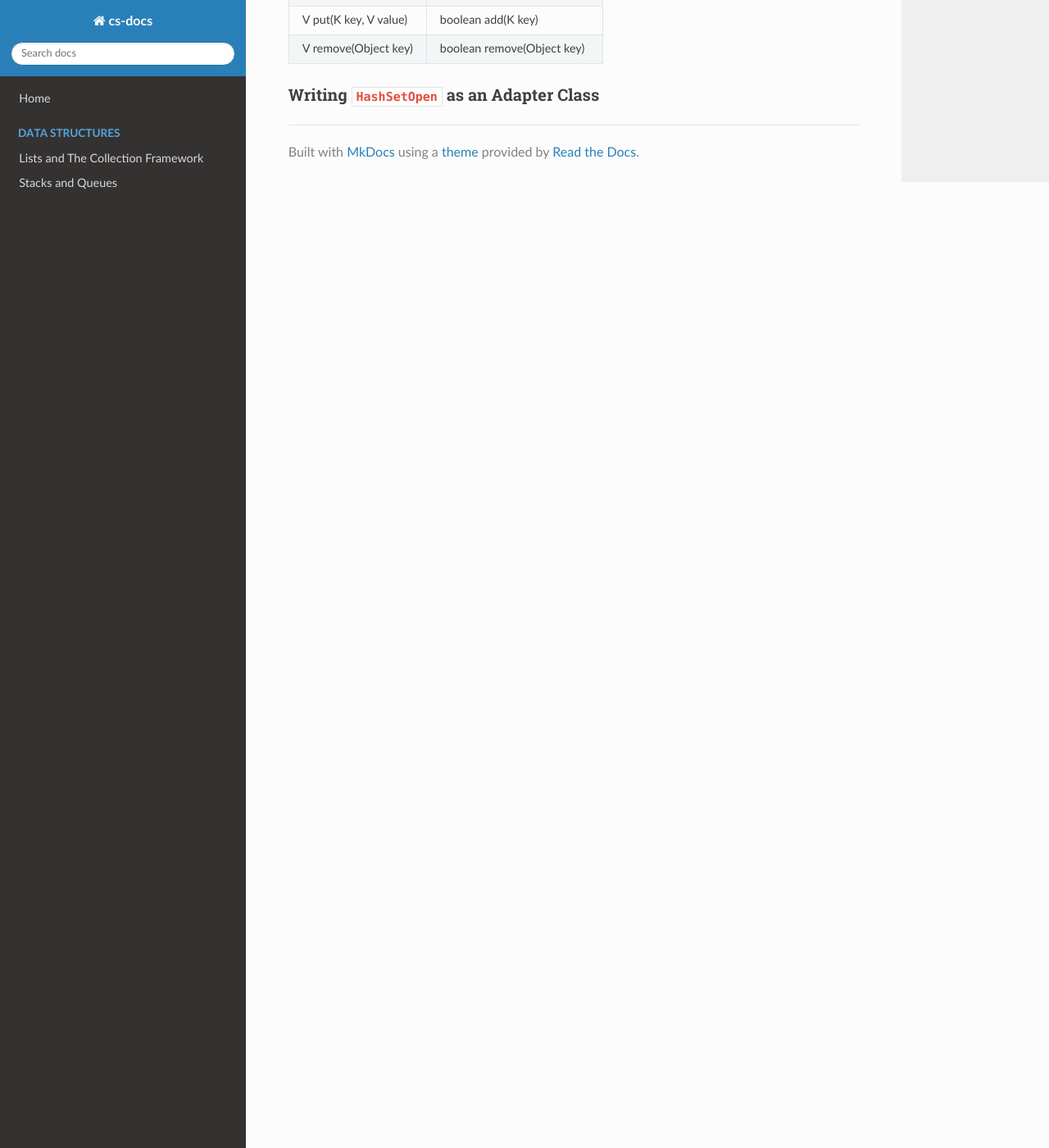
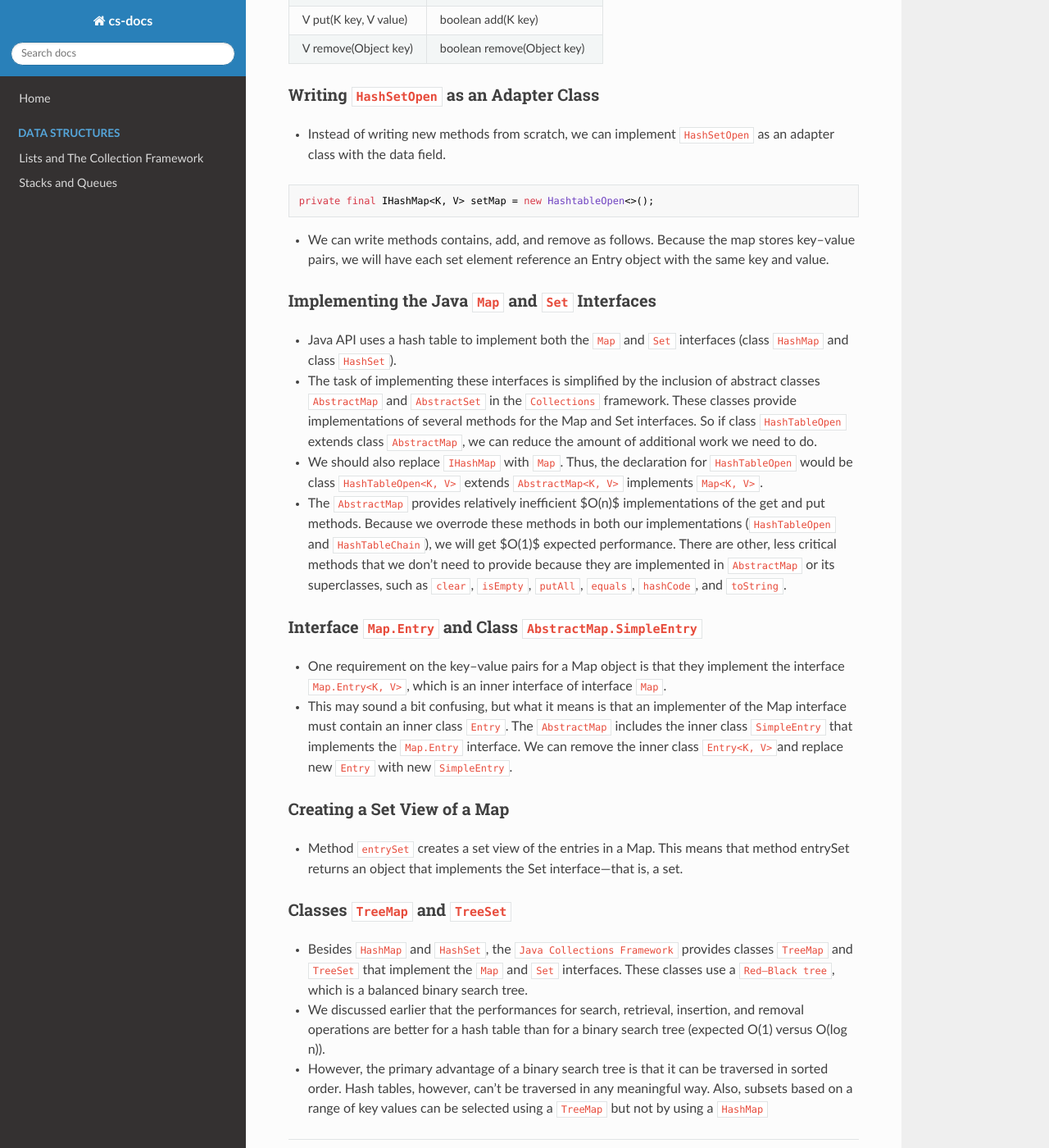
Before and after one commit to barandenizkorkmaz/cs-docs, an MkDocs documentation site: the page built from docs/data-structures/chp5-sets-and-maps/chp5-sets-and-maps.md, in a window 1280 px wide and 1400 px high, scrolled down 13898 px. Shown: the whole window at 82% size. Built offline with MkDocs 1.6.1, drawn with Linux system fonts in a browser that asks for light colours; nearby versions of some CDN libraries.

Commit message:
docs: update files

````diff
--- a/docs/data-structures/chp5-sets-and-maps/chp5-sets-and-maps.md
+++ b/docs/data-structures/chp5-sets-and-maps/chp5-sets-and-maps.md
@@ -656,3 +656,41 @@ public class HashTableChain<K, V> implements IHashMap<K, V> {
 
 
 ### Writing `HashSetOpen` as an Adapter Class
+
+- Instead of writing new methods from scratch, we can implement `HashSetOpen` as an adapter class with the data field.
+
+```java
+private final IHashMap<K, V> setMap = new HashtableOpen<>();
+```
+
+- We can write methods contains, add, and remove as follows. Because the map stores key–value pairs, we will have each set element reference an Entry object with the same key and value.
+
+
+
+### Implementing the Java `Map` and `Set` Interfaces
+
+- Java API uses a hash table to implement both the `Map` and `Set` interfaces (class `HashMap` and class `HashSet`).
+- The task of implementing these interfaces is simplified by the inclusion of abstract classes `AbstractMap` and `AbstractSet` in the `Collections` framework. These classes provide implementations of several methods for the Map and Set interfaces. So if class `HashTableOpen` extends class `AbstractMap`, we can reduce the amount of additional work we need to do.
+  - We should also replace `IHashMap` with `Map`. Thus, the declaration for `HashTableOpen` would be class `HashTableOpen<K, V>` extends `AbstractMap<K, V>` implements `Map<K, V>`.
+- The `AbstractMap` provides relatively inefficient $O(n)$ implementations of the get and put methods. Because we overrode these methods in both our implementations (`HashTableOpen` and `HashTableChain`), we will get $O(1)$ expected performance. There are other, less critical methods that we don’t need to provide because they are implemented in `AbstractMap` or its superclasses, such as `clear`, `isEmpty`, `putAll`, `equals`, `hashCode`, and `toString`.
+
+
+
+### Interface `Map.Entry` and Class `AbstractMap.SimpleEntry`
+
+- One requirement on the key–value pairs for a Map object is that they implement the interface `Map.Entry<K, V>`, which is an inner interface of interface `Map`.
+- This may sound a bit confusing, but what it means is that an implementer of the Map interface must contain an inner class `Entry`. The `AbstractMap` includes the inner class `SimpleEntry` that implements the `Map.Entry` interface. We can remove the inner class `Entry<K, V> `and replace new `Entry` with new `SimpleEntry`.
+
+### Creating a Set View of a Map
+
+- Method `entrySet` creates a set view of the entries in a Map. This means that method entrySet
+  returns an object that implements the Set interface—that is, a set.
+
+
+
+### Classes `TreeMap` and `TreeSet`
+
+- Besides `HashMap` and `HashSet`, the `Java Collections Framework` provides classes `TreeMap` and
+  `TreeSet` that implement the `Map` and `Set` interfaces. These classes use a `Red–Black tree`, which is a balanced binary search tree.
+- We discussed earlier that the performances for search, retrieval, insertion, and removal operations are better for a hash table than for a binary search tree (expected O(1) versus O(log n)).
+- However, the primary advantage of a binary search tree is that it can be traversed in sorted order. Hash tables, however, can’t be traversed in any meaningful way. Also, subsets based on a range of key values can be selected using a `TreeMap` but not by using a `HashMap`
````
